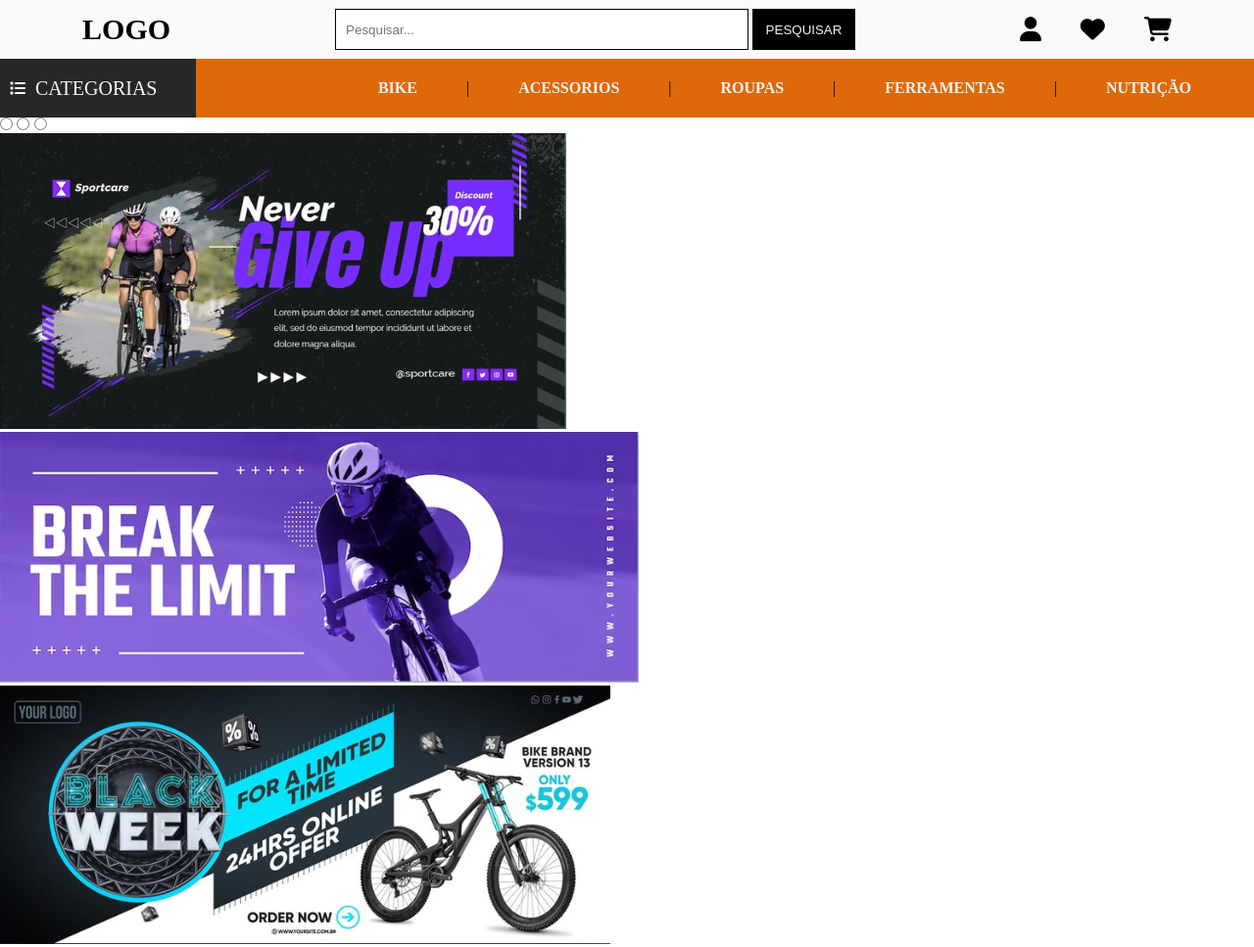
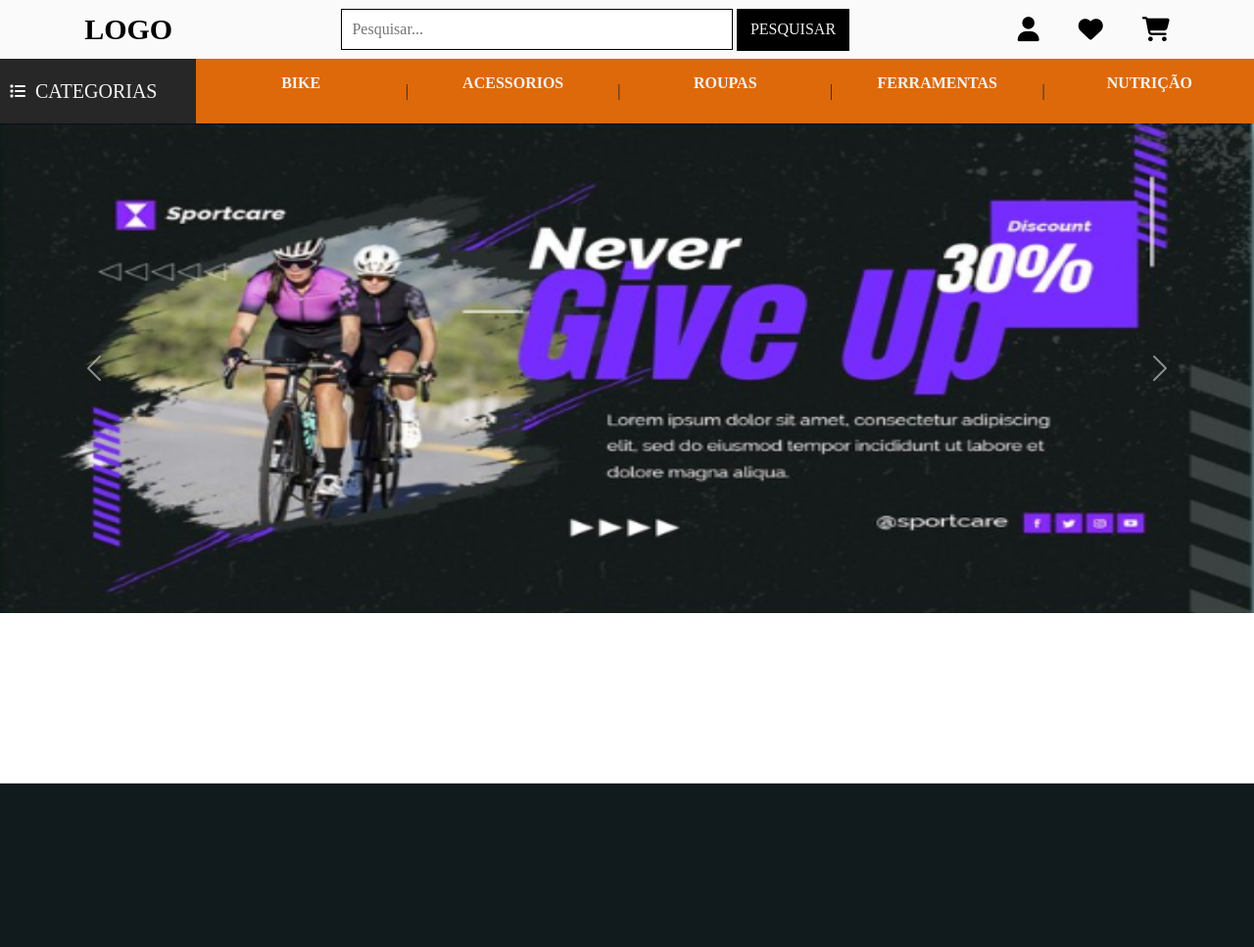
Before and after one commit to MarcusVBMoreira/Bike-Sports-Gaspar, a PHP site: page / in a window 1280 px wide. Shown: the whole page at 98% size. After the commit the page ends 800 px from the top, so only its background shows below. Run offline with PHP 8.4, Linux system fonts and the light colour scheme.

Commit message:
Banner e Menu feitos e corrigidos

```diff
--- a/assets/css/header_footer.css
+++ b/assets/css/header_footer.css
@@ -66,7 +66,7 @@
 
 .nav-1 input[type="text"]{
     width: 400px;
-    height: 20px;
+    height: 42px;
     padding: 10px;
     border: 1px solid #000;
 }
@@ -103,7 +103,7 @@
     display: flex;
     justify-content: space-between;
     width: 100%;
-    height: 60px;
+    max-height: 100px;
     background-color: #dd690a;
 }
 
@@ -131,16 +131,17 @@
 .nav-list-2{
     display: flex;
     list-style: none;
-    gap: 50px;
-    justify-content: center;
+    justify-content: flex-end;
     align-items: center;
-    margin-right: 5%;
+    width: 100%;
 }
 
 .nav-list-2 li{
-    display: flex;
+    display: inline-block;
     align-items: center;
     height: 100%;
+    width: 20%;
+    justify-content: center;
 }
 
 .nav-list-2 a{
@@ -148,6 +149,10 @@
     text-transform: uppercase;
     font-weight: 600;
     color: #f1f1f1;
+    padding: 8%;
+    display: inline-block;
+    display: flex;
+    justify-content: center;
 }
 
 .nav-list-2 a:hover{
@@ -157,9 +162,9 @@
 .nav-list-2 ul.dropdown li{
     display: flex;
     justify-content: start;
-    padding: 20px;
     border-radius: 5px;
     cursor: pointer;
+    width: 100%;
 }
 
 .nav-list-2 ul.dropdown{
@@ -168,8 +173,8 @@
     z-index: 999;
     display: none;
     border-radius: 2px;
-    top: 17%;
-    left: 27%;
+    width: 16%; /* ARRUMAR NA RESPONSIVIDADE DO SITE O TAMNAHO */
+    padding: 1%;
 }
 
 .nav-list-2 ul.dropdown li:hover{
@@ -181,8 +186,12 @@
 }
 
 .nav-list-2 li:hover ul.dropdown{
-    display: flex;
+    display: block;
     flex-direction: column;
-    padding: 15px;
     gap: 20px;
 }
+.dropdown li a{
+    width: 100%;
+    display: flex;
+    justify-content: center;
+}
--- a/assets/css/home.css
+++ b/assets/css/home.css
@@ -0,0 +1,5 @@
+.carousel-item img{
+    width: 100%;
+    height: 500px;
+    z-index: 0;
+}
--- a/index.html
+++ b/index.html
@@ -3,6 +3,9 @@
 <head>
     <meta charset="UTF-8">
     <meta name="viewport" content="width=device-width, initial-scale=1.0">
+
+    <!-- BOOTSTRAP -->
+    <link rel="stylesheet" href="https://cdn.jsdelivr.net/npm/bootstrap@5.3.3/dist/css/bootstrap.min.css">
 
     <!-- !RESET CSS! -->
     <link rel="stylesheet" href="assets/css/reset.css">
@@ -40,7 +43,7 @@
             </div>
             <ul class="nav-list-2">
                 <li>
-                    <a href="">Bike</a>
+                    <a href="">Bike</a><br>
                     <ul class="dropdown">
                         <li><a href="">Montain Bike</a></li>
                         <li><a href="">Eletric Bike</a></li>
@@ -56,28 +59,27 @@
         </nav>
     </header>
     <main class="main-banner">
-        <div class="slider">
-            <div class="slides">
-                <!-- Radio Buttons -->
-                <input type="radio" name="radio-btn" id="radio1">
-                <input type="radio" name="" id="radio2">
-                <input type="radio" name="" id="radio3">
-                <!-- Slide Imagens -->
-                <div class="slide first">
-                    <img src="assets/img/banner-1.png" alt="banner bike 1">
-                </div>
-                <div class="slide">
-                    <img src="assets/img/banner-2.png" alt="banner bike 2">
-                </div>
-                <div class="slide">
-                    <img src="assets/img/banner-3.png" alt="banner bike 3">
-                </div>
-                <!-- Navigation Auto -->
-                <div class="navigation-auto">
-
-                </div>
+        <div id="carouselExampleInterval" class="carousel slide" data-bs-ride="carousel">
+            <div class="carousel-inner">
+              <div class="carousel-item active" data-bs-interval="10000">
+                <img src="assets/img/banner-1.png" class="d-block w-100" alt="...">
+              </div>
+              <div class="carousel-item" data-bs-interval="2000">
+                <img src="assets/img/banner-2.png" class="d-block w-100" alt="...">
+              </div>
+              <div class="carousel-item">
+                <img src="assets/img/banner-3.png" class="d-block w-100" alt="...">
+              </div>
             </div>
-        </div>
+            <button class="carousel-control-prev" type="button" data-bs-target="#carouselExampleInterval" data-bs-slide="prev">
+              <span class="carousel-control-prev-icon" aria-hidden="true"></span>
+              <span class="visually-hidden">Previous</span>
+            </button>
+            <button class="carousel-control-next" type="button" data-bs-target="#carouselExampleInterval" data-bs-slide="next">
+              <span class="carousel-control-next-icon" aria-hidden="true"></span>
+              <span class="visually-hidden">Next</span>
+            </button>
+          </div>
     </main>
 
     <!-- Espaço para a area de destaque -->
@@ -86,6 +88,7 @@
 
     <!-- Espaço para a area de manutenção e etc... -->
 
+<script src="https://cdn.jsdelivr.net/npm/bootstrap@5.3.3/dist/js/bootstrap.bundle.min.js"></script>
 <script src="assets/js/banner_rotate.js"></script>
 </body>
 </html>
```
Also changed, not shown: assets/img/categ.png (added).
